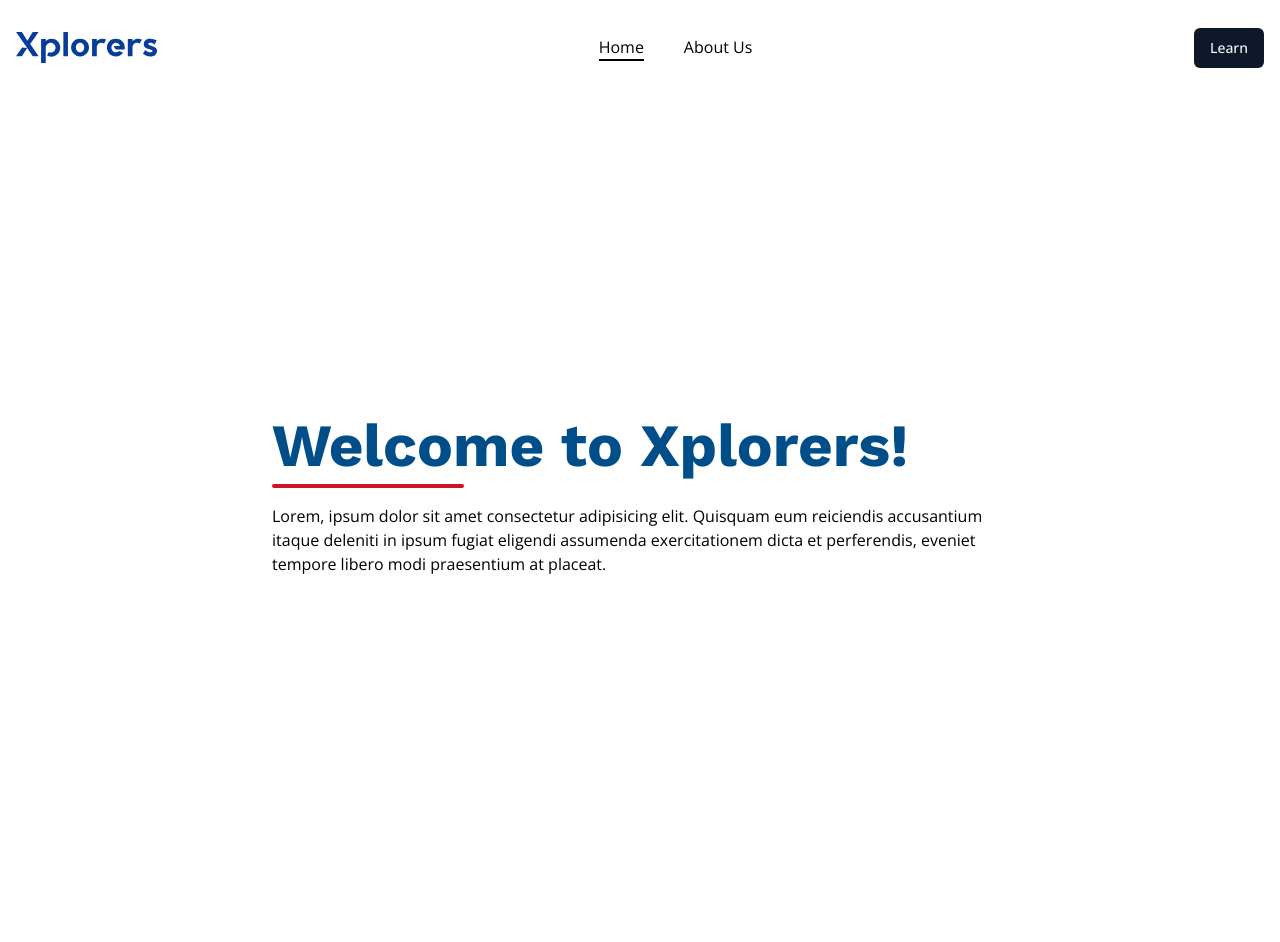
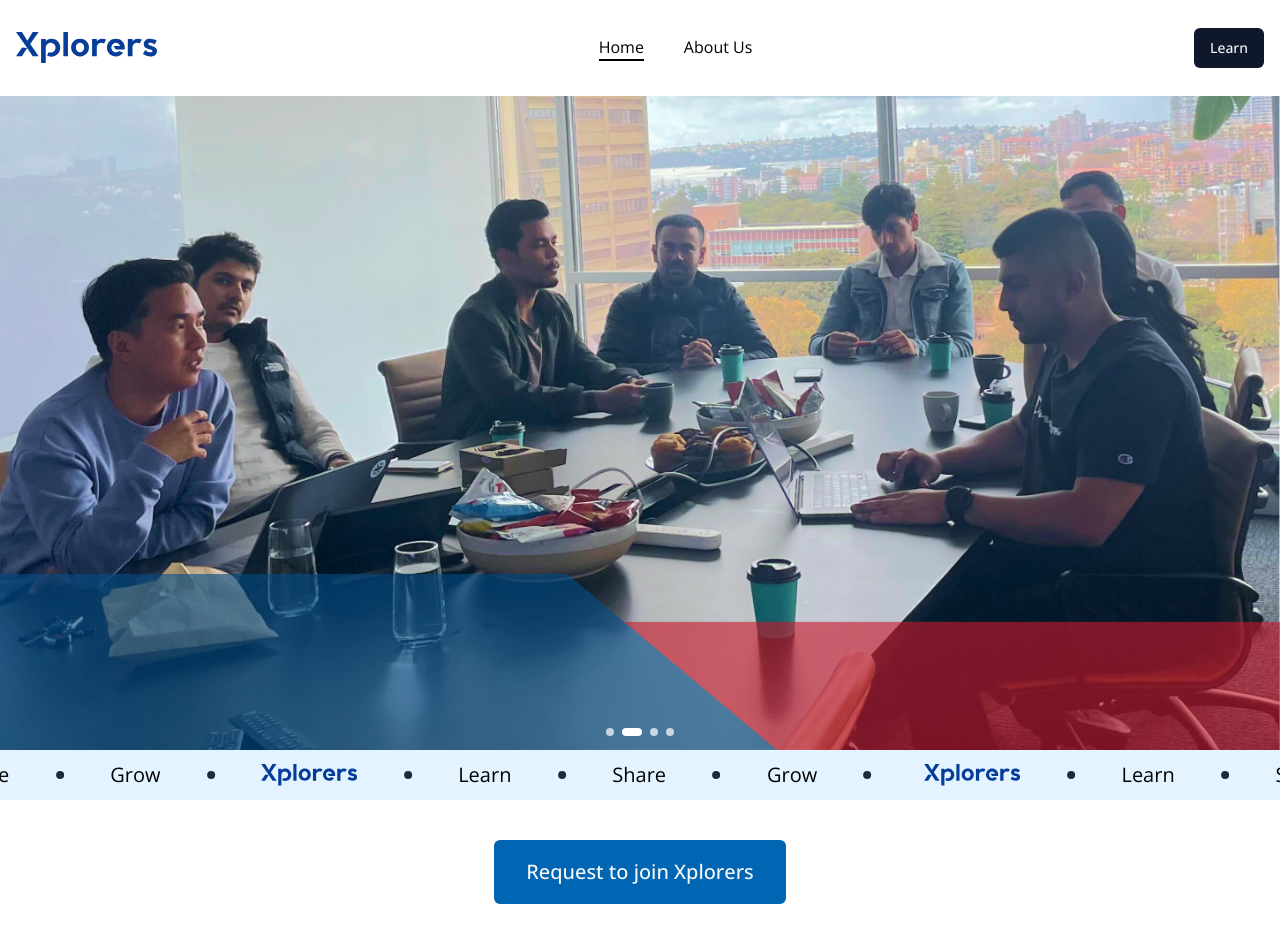
Before and after one commit to xplorer-io/website, a Next.js app: page / in a window 1280 px wide. Before the commit the page ends 896 px from the top, so only its background shows below. Built offline with nearby package versions, Linux system fonts and the light colour scheme.

Commit message:
feat: add hero section

```diff
--- a/package.json
+++ b/package.json
@@ -21,6 +21,7 @@
     "next": "14.2.3",
     "react": "^18",
     "react-dom": "^18",
+    "swiper": "^11.1.4",
     "tailwind-merge": "^2.3.0",
     "tailwindcss-animate": "^1.0.7"
   },
--- a/src/app/page.tsx
+++ b/src/app/page.tsx
@@ -1,18 +1,14 @@
+import HeroSlider from "@/components/layout/heroSlider";
+import MarqueeBanner from "@/components/layout/marqueeBanner";
+import JoinXplorers from "@/components/layout/joinXplorers";
+import "swiper/css/bundle";
+
 export default function Home() {
   return (
-    <main className="grid h-screen place-items-center">
-      <div className="mx-auto max-w-3xl px-4">
-        <div className="mb-4">
-          <h1 className="font-bold text-primary">Welcome to Xplorers!</h1>
-          <hr className="my-2 h-1 w-48 rounded border-0 bg-secondary" />
-        </div>
-        <p>
-          Lorem, ipsum dolor sit amet consectetur adipisicing elit. Quisquam eum
-          reiciendis accusantium itaque deleniti in ipsum fugiat eligendi
-          assumenda exercitationem dicta et perferendis, eveniet tempore libero
-          modi praesentium at placeat.
-        </p>
-      </div>
+    <main>
+      <HeroSlider />
+      <MarqueeBanner />
+      <JoinXplorers />
     </main>
   );
 }
--- /dev/null
+++ b/src/components/layout/heroSlider.tsx
@@ -0,0 +1,66 @@
+"use client";
+
+import { Swiper, SwiperSlide } from "swiper/react";
+import {
+  Navigation,
+  Pagination,
+  Scrollbar,
+  A11y,
+  Autoplay,
+} from "swiper/modules";
+import Image from "next/image";
+
+const HeroSlider = () => {
+  return (
+    <div className="relative h-[65vh] md:h-[calc(100vh-146px)]">
+      <Swiper
+        modules={[Navigation, Pagination, Scrollbar, A11y, Autoplay]}
+        spaceBetween={50}
+        slidesPerView={1}
+        pagination={{ clickable: true }}
+        className="hero-slider h-full"
+        autoplay={{ delay: 5000 }}
+      >
+        <SwiperSlide>
+          <Image
+            src="/images/hero-image.jpg"
+            fill
+            className="object-cover"
+            alt="group image"
+          />
+        </SwiperSlide>
+        <SwiperSlide>
+          <Image
+            src="/images/hero-image.jpg"
+            fill
+            className="object-cover"
+            alt="group image"
+          />
+        </SwiperSlide>
+        <SwiperSlide>
+          <Image
+            src="/images/hero-image.jpg"
+            fill
+            className="object-cover"
+            alt="group image"
+          />
+        </SwiperSlide>
+        <SwiperSlide>
+          <Image
+            src="/images/hero-image.jpg"
+            fill
+            className="object-cover"
+            alt="group image"
+          />
+        </SwiperSlide>
+
+        {/* Hero section bottom overlay */}
+        <div className="absolute bottom-0 left-0 z-[1] flex w-[150%] translate-x-[-22%] skew-x-[50deg] items-end sm:translate-x-[-15%] ">
+          <div className="h-44 w-[60%] bg-primary/60 sm:w-[50%]"></div>
+          <div className="h-32 w-[50%] bg-secondary/60"></div>
+        </div>
+      </Swiper>
+    </div>
+  );
+};
+export default HeroSlider;
--- /dev/null
+++ b/src/components/layout/joinXplorers.tsx
@@ -0,0 +1,15 @@
+import { Button } from "../ui/button";
+
+const JoinXplorers = () => {
+  return (
+    <div className="flex justify-center px-5 py-10">
+      <Button
+        className="bg-primary-400 text-base hover:bg-primary md:text-xl dark:bg-primary-400 dark:text-white dark:hover:bg-primary"
+        size={"hero"}
+      >
+        Request to join Xplorers
+      </Button>
+    </div>
+  );
+};
+export default JoinXplorers;
--- /dev/null
+++ b/src/components/layout/marqueeBanner.tsx
@@ -0,0 +1,42 @@
+import Image from "next/image";
+import logo from "@public/images/logos/xplorer_logo.svg";
+
+const Divider = () => {
+  return (
+    <span className="block h-2 w-2 shrink-0 rounded-full bg-slate-800"></span>
+  );
+};
+
+const Banner = () => {
+  return (
+    <>
+      <Image src={logo} alt="logo" className="w-24" />
+      <Divider />
+      <p>Learn</p>
+      <Divider />
+      <p>Share</p>
+      <Divider />
+      <p>Grow</p>
+      <Divider />
+    </>
+  );
+};
+
+const MarqueeBanner = () => {
+  return (
+    <div className="flex h-[50px] items-center gap-10 overflow-hidden bg-primary-50/15">
+      <div className="marquee flex w-auto shrink-0 items-center justify-evenly gap-10 text-xl xl:w-full">
+        <Banner />
+        <Banner />
+      </div>
+      <div
+        className="marquee flex w-auto shrink-0 items-center justify-evenly gap-10 text-xl xl:w-full"
+        aria-hidden="true"
+      >
+        <Banner />
+        <Banner />
+      </div>
+    </div>
+  );
+};
+export default MarqueeBanner;
--- a/src/components/ui/button.tsx
+++ b/src/components/ui/button.tsx
@@ -26,6 +26,7 @@ const buttonVariants = cva(
         sm: "h-9 rounded-md px-3",
         lg: "h-11 rounded-md px-8",
         icon: "h-10 w-10",
+        hero: "h-16 rounded-md px-8",
       },
     },
     defaultVariants: {
--- a/src/styles/globals.css
+++ b/src/styles/globals.css
@@ -35,3 +35,28 @@ h5 {
 h6 {
   @apply text-lg;
 }
+
+/* Swiper slider style */
+.hero-slider .swiper-pagination-bullet {
+  transition: width 0.3s ease-out;
+  border-radius: 4px;
+  opacity: 0.7;
+  background-color: #fff;
+}
+.hero-slider .swiper-pagination-bullet.swiper-pagination-bullet-active {
+  width: 20px;
+  opacity: 1;
+}
+
+/* Homepage marquee */
+.marquee {
+  animation: scroll 18s linear infinite;
+}
+@keyframes scroll {
+  from {
+    transform: translateX(0);
+  }
+  to {
+    transform: translateX(calc(-100% - 2.5rem));
+  }
+}
```
Also changed, not shown: public/images/hero-image.jpg (added), 1 other file (tests, documents, lock files or other folders).
